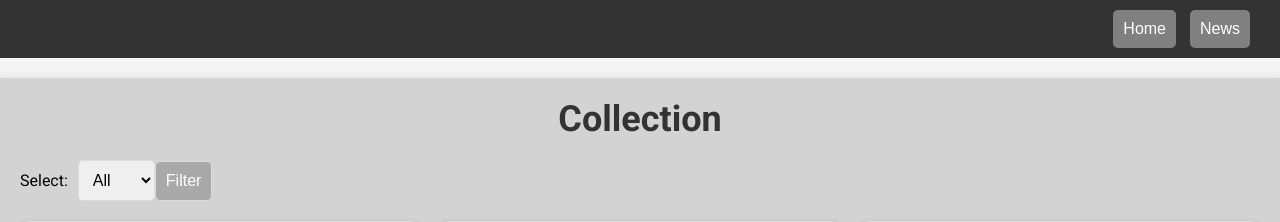
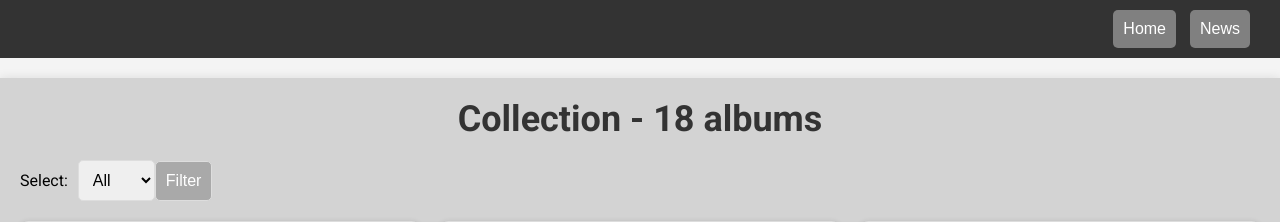
Before and after one commit to dominikstas/musicX, a Django app: page /collection in a window 1280 px wide. Shown: the top 222 px of the page. Run offline with Django 4.2, Linux system fonts and the light colour scheme; data comes from the database, SQL or seed files in the repository; both versions use the stored data as it was after the commit.

Commit message:
add albums counter

```diff
--- a/collection/templates/collection/collection.html
+++ b/collection/templates/collection/collection.html
@@ -25,7 +25,8 @@
     </section>
 
     <main>
-            <h1> Collection </h1>
+        <h1>Collection  - {{ plyty|length }} albums</h1>
+
             <div class="button">
                 <form method="get">
                     <label for="nosnik">Select:</label>
```
Also changed, not shown: collection.db.
